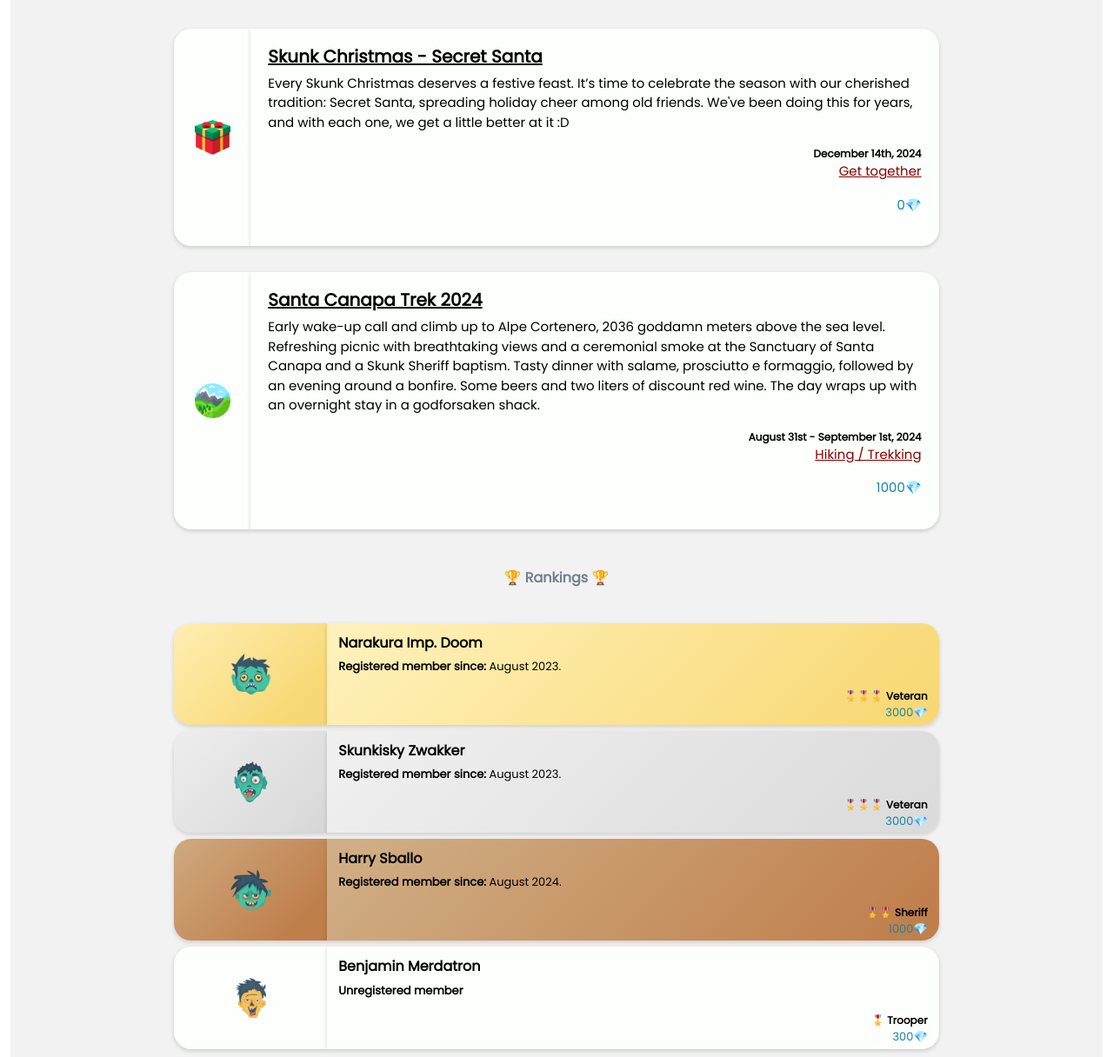
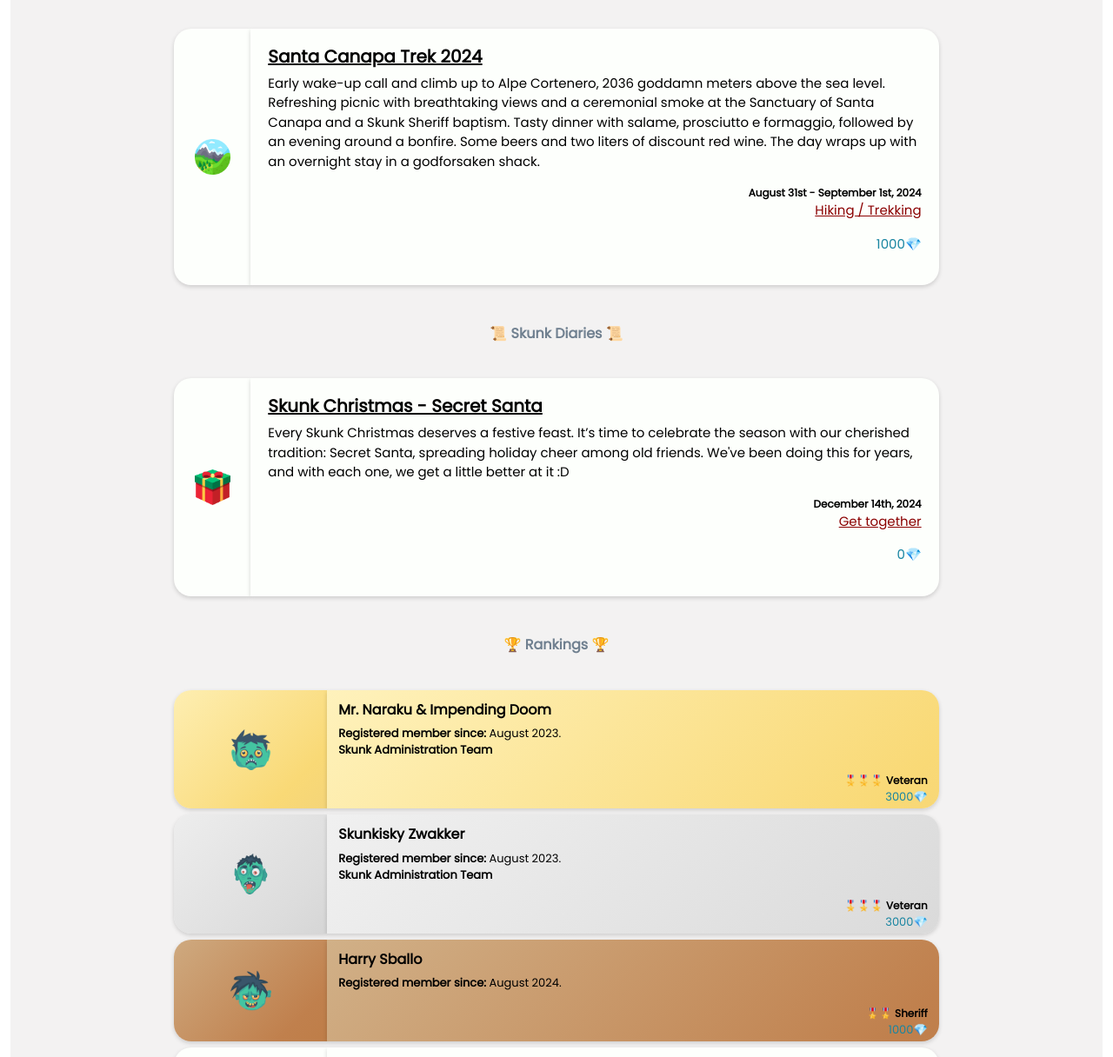
Before and after one commit to skunktroopers/skunktroopers, a plain HTML site: page index.html in a window 1280 px wide. Shown: the part 1283-2499 px from the top of the page at 87% size. Drawn offline with nearby package versions, Linux system fonts and the light colour scheme.

Commit message:
General fix 31_12_2024

```diff
--- a/index.html
+++ b/index.html
@@ -140,29 +140,7 @@
             <div>  🔥 Past Events 🔥  </div>
         </div>
 		        <!-- Project -->
-        <div class="row">
-            <div class="column left">
-                <div class="project_logo">
-                    <a href="pages/Skunk_Christmas_Secret_Santa/Skunk_Christmas_Secret_Santa.html"><img class="post_icon" src="pages/images/gift-box.png" alt="" width="60%" /></a>
-                </div>
-            </div>
-            <div class="column right">
 
-                <div class="project_description">
-                    <a href="pages/Skunk_Christmas_Secret_Santa/Skunk_Christmas_Secret_Santa.html">
-                        <h5><strong><u>Skunk Christmas - Secret Santa</u></strong></h5>
-                        <p>Every Skunk Christmas deserves a festive feast. It’s time to celebrate the season with our cherished tradition: Secret Santa, spreading holiday cheer among old friends. We've been doing this for years, and with each one, we get a little better at it :D</p>
-                    </a>
-                    <p class="project_date date"> December 14th, 2024</p>
-                    <p id="type">Get together</p>
-					<p id="score">0💎</p>
-
-
-
-                </div>
-
-            </div>
-        </div>
 
 
 
@@ -191,7 +169,36 @@
                 </div>
 
             </div>
-		</div>
+
+		</div>            <br>
+
+		        <div class="separator center">
+            <div>  📜 Skunk Diaries 📜  </div>
+        </div>
+		        <!-- Project -->
+        <div class="row">
+            <div class="column left">
+                <div class="project_logo">
+                    <a href="pages/Skunk_Christmas_Secret_Santa/Skunk_Christmas_Secret_Santa.html"><img class="post_icon" src="pages/images/gift-box.png" alt="" width="60%" /></a>
+                </div>
+            </div>
+            <div class="column right">
+
+                <div class="project_description">
+                    <a href="pages/Skunk_Christmas_Secret_Santa/Skunk_Christmas_Secret_Santa.html">
+                        <h5><strong><u>Skunk Christmas - Secret Santa</u></strong></h5>
+                        <p>Every Skunk Christmas deserves a festive feast. It’s time to celebrate the season with our cherished tradition: Secret Santa, spreading holiday cheer among old friends. We've been doing this for years, and with each one, we get a little better at it :D</p>
+                    </a>
+                    <p class="project_date date"> December 14th, 2024</p>
+                    <p id="type">Get together</p>
+					<p id="score">0💎</p>
+
+
+
+                </div>
+
+            </div>
+        </div>
 
 		<br \>
 
@@ -214,9 +221,11 @@
             <div class="column small-right golden">
 
                 <div class="person_description">
-                        <h6><strong>Narakura Imp. Doom</strong></h6>
+                        <h6><strong>Mr. Naraku & Impending Doom</strong></h6>
 						<p>
-						<strong>Registered member since:</strong> August 2023.</p>
+						<strong>Registered member since:</strong> August 2023.<br>
+						<strong>Skunk Administration Team</strong></p>
+
 
                     <p class="project_date date"> 🎖️🎖️🎖️ Veteran</p>
                     <p id="score"> 3000💎️</p>
@@ -242,7 +251,8 @@
                 <div class="person_description">
                         <h6><strong>Skunkisky Zwakker</strong></h6>
 						<p>
-						<strong>Registered member since:</strong> August 2023.</p>
+						<strong>Registered member since:</strong> August 2023.<br>
+						<strong>Skunk Administration Team</strong></p>
                     <p class="project_date date"> 🎖️🎖️🎖️ Veteran</p>
                     <p id="score"> 3000💎️</p>
 
```
Also changed, not shown: pages/projects/projects.html (+1 -1 lines), 1 other file.
